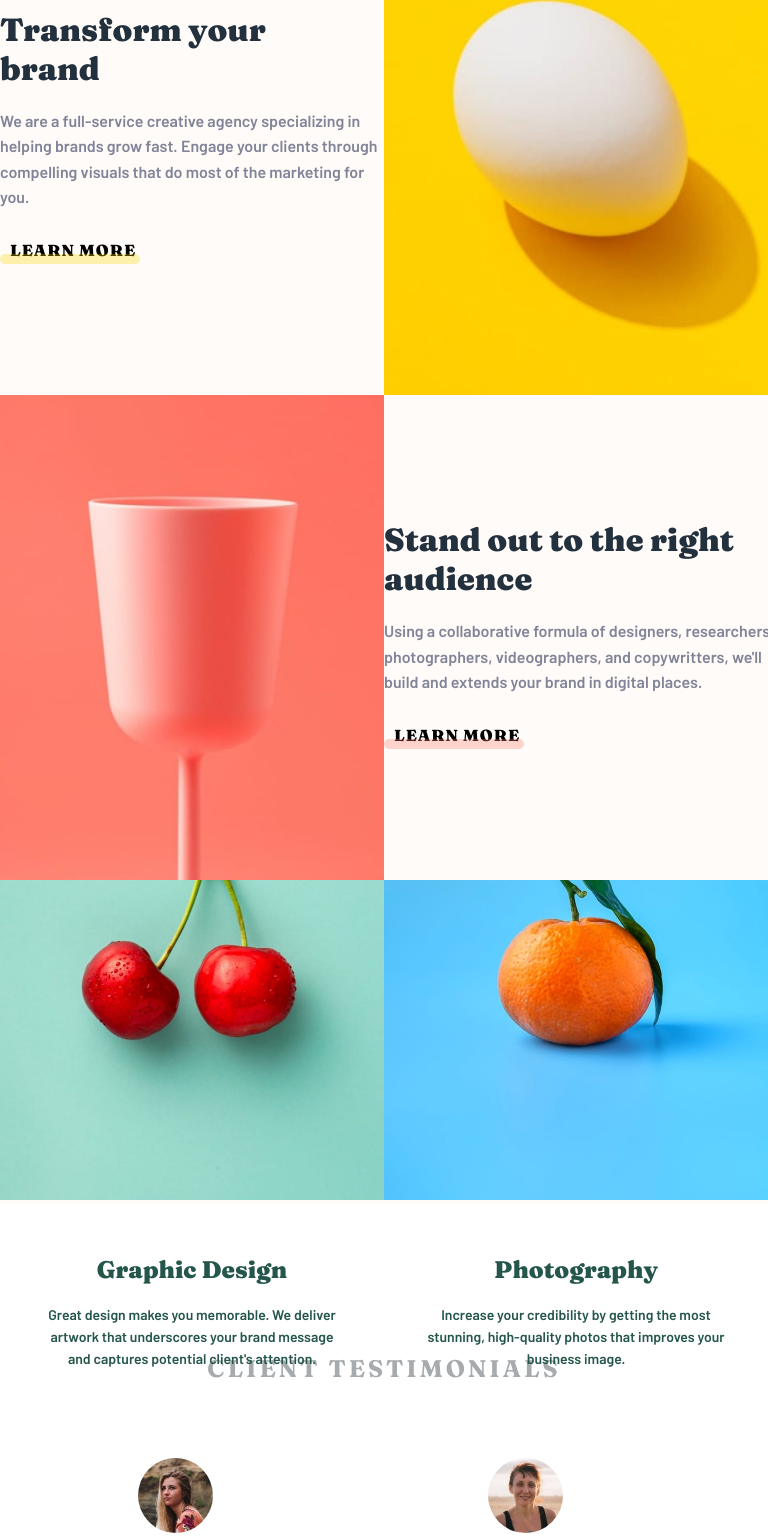
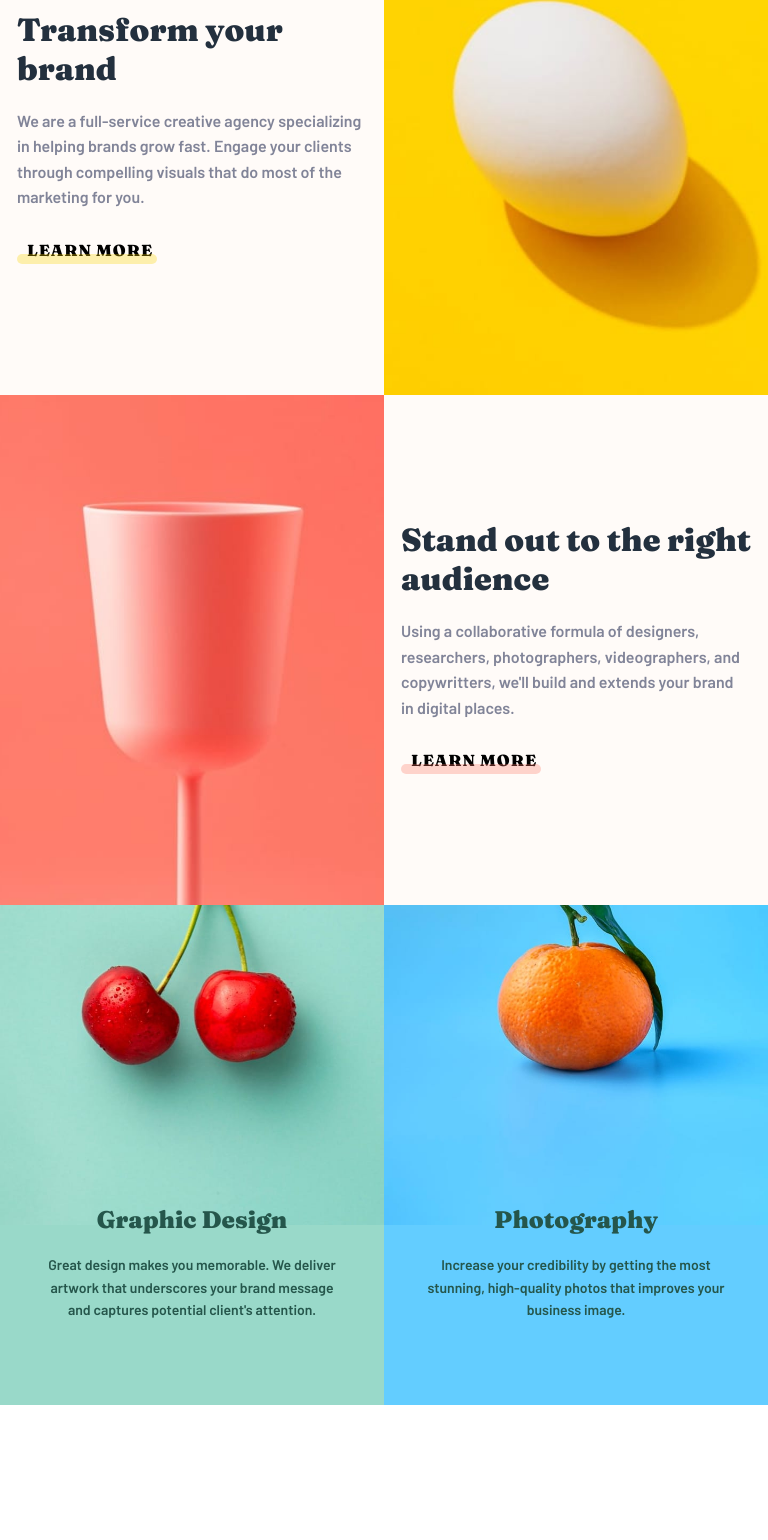
Before and after one commit to yoga1234/frontendmentor-challenges, a React (Create React App) app: page /frontendmentor-challenges/sunnyside-agency in a window 768 px wide. Shown: the part 856-2396 px from the top of the page. Built offline with nearby package versions, Linux system fonts and the light colour scheme.

Commit message:
editing brandfeature layout for tablet

```diff
--- a/src/pages/SunnyLandingpage/components/BrandFeatures/BrandFeatures.css
+++ b/src/pages/SunnyLandingpage/components/BrandFeatures/BrandFeatures.css
@@ -85,16 +85,29 @@ div.btn-bottom.bottom-pink {
   margin: 20px auto 50px auto;
   color: var(--colorss--desaturated-cyan);
 }
-@media only screen and (min-width: 426px) {
-  .brand-item-container.container-yellow img,
-  .brand-item-container.container-pink img,
-  .brand-item-container .brand-item-image img {
-    width: 100%;
-    height: 100%;
-    object-fit: cover;
+.brand-item-container:nth-child(5) {
+  background-color: #99d9c9;
+}
+.brand-item-container:nth-child(6) {
+  background-color: #63cdff;
+}
+@media screen and (min-width: 768px) and (max-width: 1000px) {
+  .brand-item-container .brand-item-text h3 {
+    margin-right: auto;
+    margin-left: auto;
+  }
+  .brand-item-container .brand-item-text p {
+    width: 345px;
+  }
+  .position-relative {
+    height: 500px;
+  }
+  .brand-item-mixed {
+    top: 250px;
   }
 }
-@media only screen and (max-width: 425px) {
+
+@media only screen and (max-width: 767px) {
   .brandfeature-container {
     flex-direction: column;
   }
@@ -126,8 +139,13 @@ div.btn-bottom.bottom-pink {
     object-fit: cover;
     display: block;
   }
+  .brand-item-mixed {
+    top: 375px;
+  }
   .brand-item-mixed h3 {
     margin-top: 75px;
+    margin-right: auto;
+    margin-left: auto;
   }
   .brand-item-container .brand-item-mixed p {
     font-size: 16px;
@@ -147,13 +165,20 @@ div.btn-bottom.bottom-pink {
   }
   .brandfeature-container .brand-item-container:nth-child(5) {
     order: 5;
-    background-color: #99d9c9;
   }
   .brandfeature-container .brand-item-container:nth-child(6) {
     order: 6;
-    background-color: #63cdff;
   }
   .position-relative {
     height: 750px;
   }
 }
+@media only screen and (min-width: 426px) {
+  .brand-item-container.container-yellow img,
+  .brand-item-container.container-pink img,
+  .brand-item-container .brand-item-image img {
+    width: 100%;
+    height: 100%;
+    object-fit: cover;
+  }
+}
```
